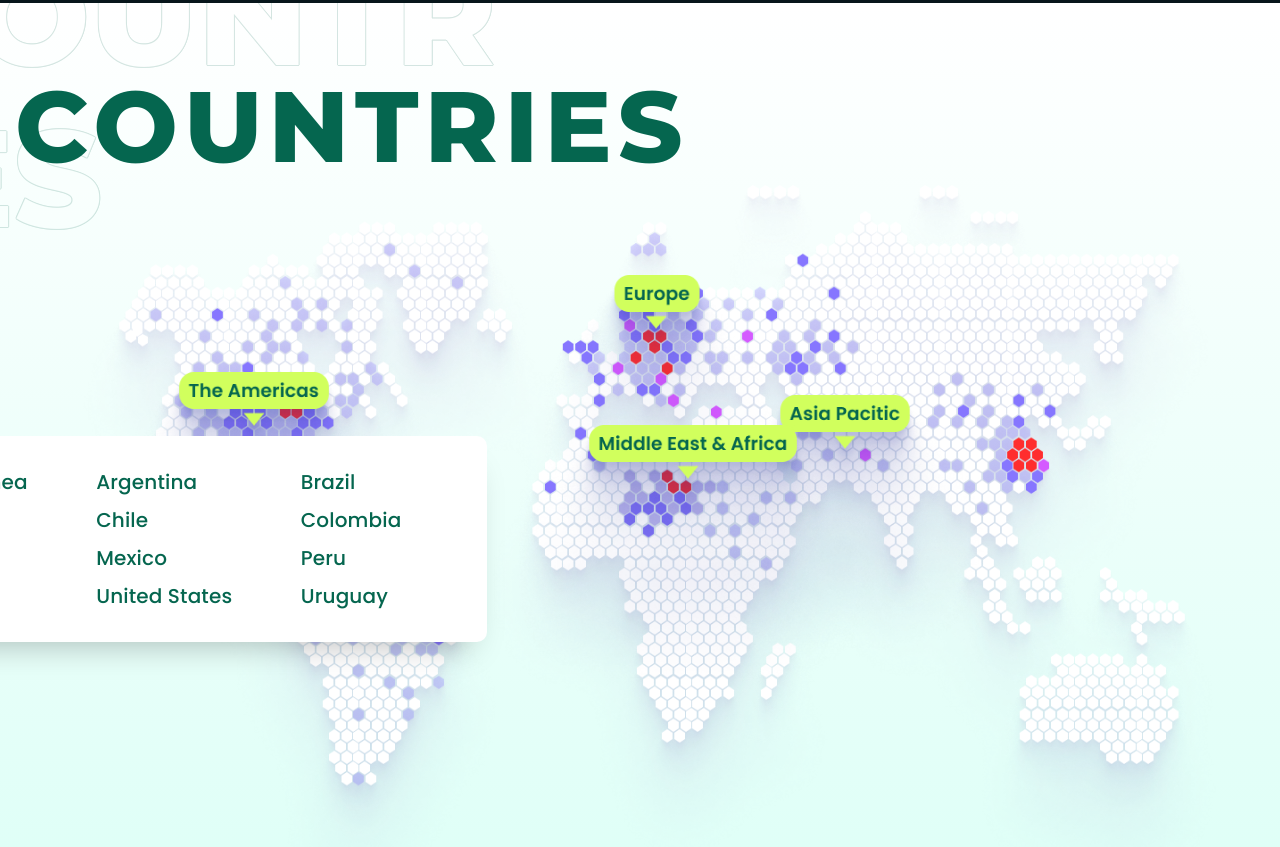
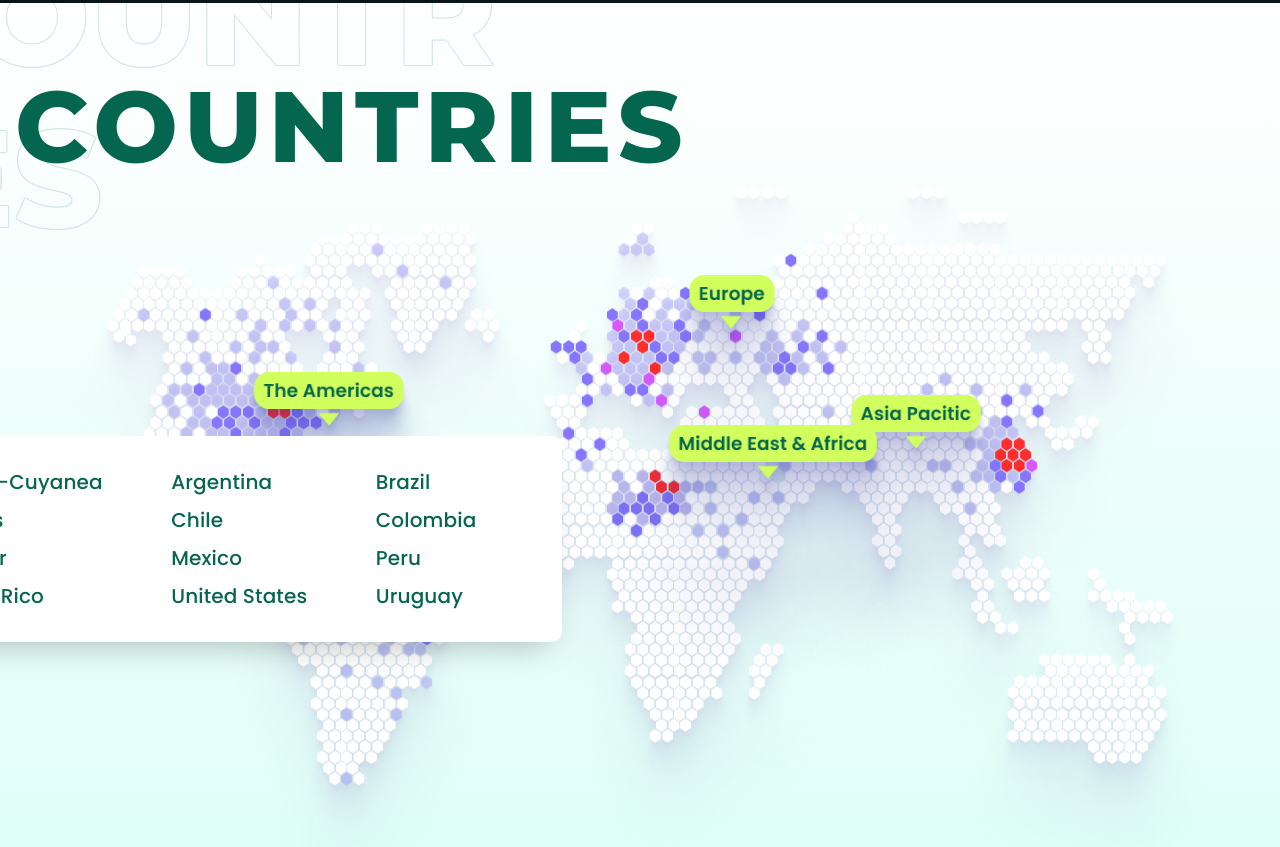
Before and after one commit to AnyaPanf/CareerBox, a plain HTML site: page index.html in a window 1280 px wide. Shown: the part 3673-4520 px from the top of the page. Drawn offline with Linux system fonts and the light colour scheme.

Commit message:
map fixed

```diff
--- a/style/style.css
+++ b/style/style.css
@@ -633,7 +633,7 @@ li {
 
 .countries__img {
     max-width: 1194px;
-    margin-left: 40px;
+    margin: 0 auto;
     position: relative;
 }
 
@@ -656,22 +656,22 @@ li {
 
 .countries__tag-Americas {
     top: 187px;
-    left: 60px;
+    left: 135px;
 }
 
 .countries__tag-Europe {
     top: 90px;
-    left: 495px;
+    left: 570px;
 }
 
 .countries__tag-Asia {
     top: 210px;
-    right: 251px;
+    right: 180px;
 }
 
 .countries__tag-Africa {
     top: 240px;
-    left: 470px;
+    left: 550px;
 }
 
 .countries__lists {
@@ -683,7 +683,7 @@ li {
     border-radius: 10px;
     padding: 32px 72px;
     position: absolute;
-    right: 62.25%;
+    right: 56.25%;
     top: 37.2%;
     gap: 55px;
 }
```
